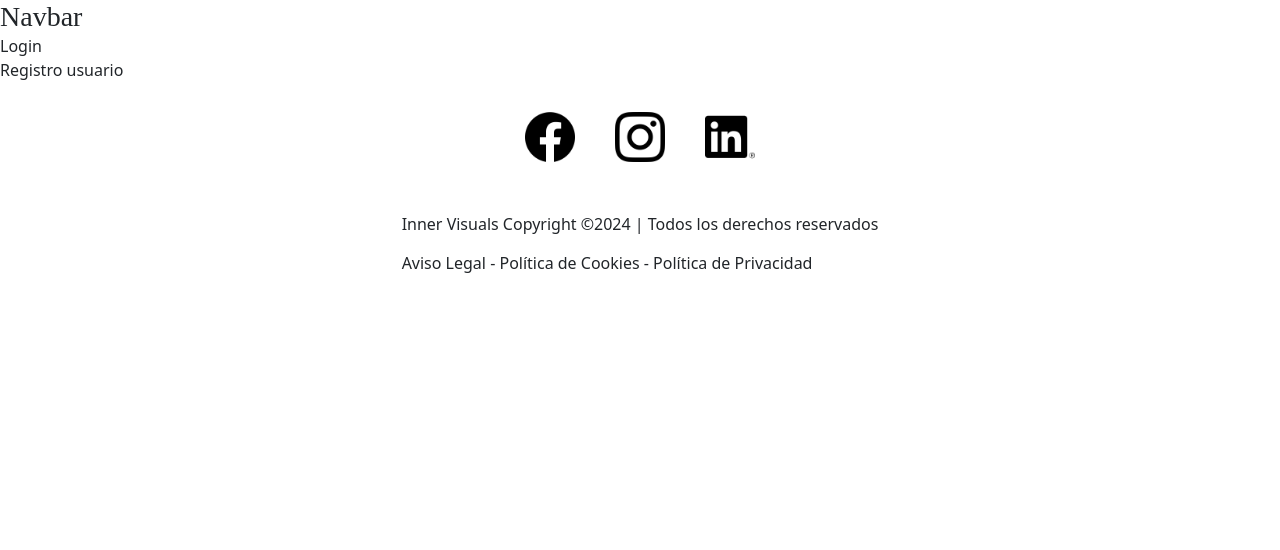
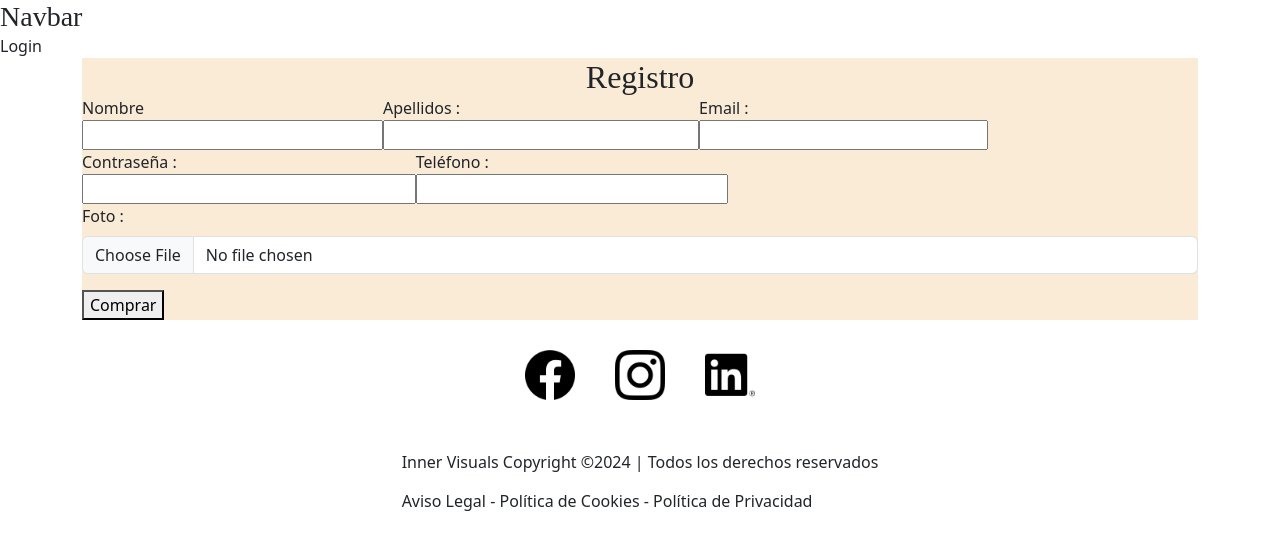
Before and after one commit to GabrielaRamos79/inner_visual_final_project, a React (Vite) app in the folder client/InnerVisual/: page /login in a window 1280 px wide. Shown: the top 550 px of the page. Built offline with nearby package versions, Linux system fonts and the light colour scheme.

Commit message:
Add userService

```diff
--- a/client/InnerVisual/src/components/register/Register.jsx
+++ b/client/InnerVisual/src/components/register/Register.jsx
@@ -1,9 +1,78 @@
+import { UserHandler } from './../../handler/UserHandler'
+import React, { useState } from 'react';
+import Swal from 'sweetalert2';
+import Container from 'react-bootstrap/Container';
+import Row from 'react-bootstrap/Row';
+import Col from 'react-bootstrap/Col';
+import Form from 'react-bootstrap/Form';
 import './register.css'
 
 const Register = () => {
+  const [userName, setuserName] = useState('');
+  const [surname, setSurname] = useState('');
+  const [email, setEmail] = useState('');
+  const [password, setPassword] = useState('');
+  const [phone, setPhone] = useState('');
+  const [selectedFile, setSelectedFile] = useState(null);
+
+  const handleSubmit = async (event) => {
+    event.preventDefault(); // Evita el comportamiento predeterminado del formulario
+
+    const formData = new FormData();
+    formData.append('name', userName);
+    formData.append('surname', surname);
+    formData.append('email', email);
+    formData.append('password', password);
+    formData.append('phone', phone);
+    formData.append('photo', selectedFile);
+
+    try {
+      await UserHandler.postUser(formData);
+      Swal.fire('Éxito', 'Usuario creado exitosamente.', 'success');
+    } catch (error) {
+      console.error(error);
+      console.log(selectedFile)
+      Swal.fire('Error', 'Hubo un problema al crear el usuario.', 'error');
+    }
+  };
   return (
     <>
-    <p>Registro usuario</p>
+    <Container>
+      <form className='registerForm'  onSubmit={handleSubmit} >
+        <section className='containerForm'>
+          <h2 className='dates_products d-flex justify-content-center'>Registro</h2>
+          <div className='title_productGroup'>
+            <label className='titleLabel'>
+              Nombre
+              <input className='titleInput' type="text" name="name"  value={userName} onChange={(e) => setuserName(e.target.value)}  />
+            </label>
+            <label className='titleLabel'>
+              Apellidos :
+              <input className='titleInput' type="text" name="surname" value={surname} onChange={(e) => setSurname(e.target.value)}  />
+            </label>
+            <label className='titleLabel'>
+              Email :
+              <input className='titleInput' type="email" name="email" value={email} onChange={(e) => setEmail(e.target.value)}  />
+            </label>
+            <label className='titleLabel'>
+              Contraseña :
+              <input className='titleInput' type="text" name="password"  value={password} onChange={(e) => setPassword(e.target.value)} />
+            </label>
+            <label className='titleLabel'>
+              Teléfono :
+              <input className='titleInput' type="number" name="phone" value={phone} onChange={(e) => setPhone(e.target.value)} />
+            </label>
+            <Form.Group controlId="formFile" className="mb-3">
+              <Form.Label>Foto :</Form.Label>
+              <Form.Control type="file" onChange={(e) => setSelectedFile(e.target.files[0])} />
+            </Form.Group>
+          </div>
+          <div className='productPriceGroup'>
+          </div>
+          <button type="submit" className='sendBotton'>Comprar</button>
+        </section>
+      </form>
+    </Container>
     </>
   )
 }
--- a/client/InnerVisual/src/components/register/register.css
+++ b/client/InnerVisual/src/components/register/register.css
@@ -0,0 +1,3 @@
+.registerForm{
+    background-color: antiquewhite;
+}
--- /dev/null
+++ b/client/InnerVisual/src/handler/UserHandler.jsx
@@ -0,0 +1,51 @@
+import UserService from "../services/UserService";
+
+export const UserHandler = {
+    async getAlltUsers() {
+        let allUsers = await UserService.getAlltUsers();
+        return allUsers;
+    },
+
+    async getUser() {
+        let user = await UserService.getUser();
+        return user;
+    },
+
+    async postUser(newUser) {
+        return UserService.postUser(newUser).then((response) => {
+            if (response.status === 200) {
+                console.log(response.data);
+            } else {
+                throw new Error('Error al enviar el usuario');
+            }
+        });
+    },
+
+    async updateUser(id, updatedUser) {
+        try {
+            return await UserService.updateUser(id, updatedUser);
+        } catch (error) {
+            console.error("Error al actualizar usuario:", error);
+            throw error;
+        }
+    },
+
+    async getFilteredUsers(user_typeFK) {
+        let allUsers = await UserService.getUsers();
+
+        if (user_typeFK) {
+            allUsers = allUsers.filter(user => user.user_typeFK === user_typeFK);
+        }
+
+        return allUsers;
+    },
+
+    async handleDelete(id) {
+        const userToDelete = {
+            id_user: id
+        };
+        await UserService.deleteUser(userToDelete);
+    }
+}
+
+export default UserHandler;
--- /dev/null
+++ b/client/InnerVisual/src/services/UserService.jsx
@@ -0,0 +1,64 @@
+import axios from "axios";
+
+const apiClient = axios.create({
+    baseURL: 'http://localhost:5000',
+    withCredentials: false,
+    headers: {
+        Accept: 'application/json',
+        'Content-Type': 'application/json'
+    }
+})
+
+export const UserService = {
+    async getAlltUsers() {
+        try {
+            let response = await apiClient.get("/user_client/get_user");
+            let allUsers = response.data;
+            return allUsers;
+        } catch (error) {
+            console.error("Error al obtener los usuarios:", error);
+        }
+    },
+    // async getUsers(id) {
+    //     try {
+    //         let response = await apiClient.get("/users/" + id);
+    //         let user = response.data;
+    //         return user;
+    //     } catch (error) {
+    //         console.error("Error al obtener el usuario:", error);
+    //     }
+    // },
+    async postUser(newUser) {
+        try {
+            return await apiClient.post("/user_client/post_user", newUser);
+        } catch (error) {
+            console.error("Error al enviar el usuario:", error);
+        }
+
+    },
+
+    async updateUser(id, updatedUser) {
+        try {
+            return await apiClient.patch(`/user_client/update_user/${id}`, updatedUser);
+        } catch (error) {
+            console.error("Error updating user:", error);
+            throw error;
+        }
+    },
+    async deleteUser(id) {
+        try {
+            return await apiClient.delete("/user_client/delete_user/" , {data: id,});
+        } catch (error) {
+            console.error("Error al eliminar el usuario:", error);
+        }
+    },
+    // async updateUser(id, updatedUser) {
+    //     try {
+    //         return await apiClient.patch("/users/" + id, updatedUser);
+    //     } catch (error) {
+    //         console.error("Error al actualizar el usuario:", error);
+    //     }
+    // }
+}
+
+export default UserService;
```
